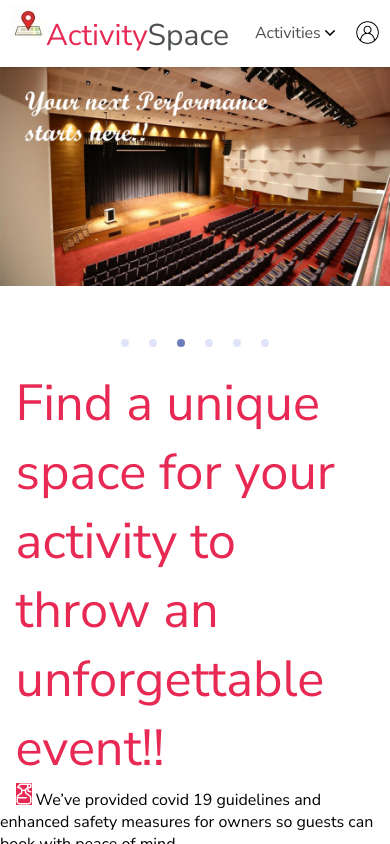
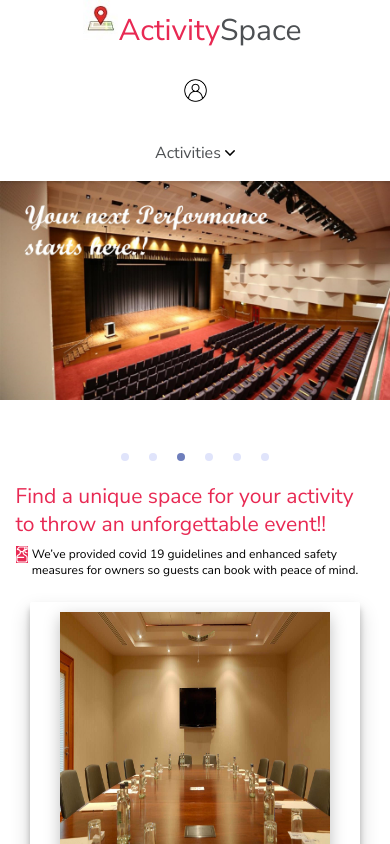
Before and after one commit to sumedha1308/activityspace, a React (Create React App) app: page / in a window 390 px wide. Shown: the top 844 px of the page. Built offline with nearby package versions, Linux system fonts and the light colour scheme; no server answers.

Commit message:
Added changes for mobile screen

```diff
--- a/src/components/HomePage/LoginSigup/LoginSignup.css
+++ b/src/components/HomePage/LoginSigup/LoginSignup.css
@@ -65,3 +65,23 @@ body {
 .loginPass {
   margin: 30px;
 }
+
+@media screen and (max-width: 675px) {
+    .login_form {
+    width: 320px;
+    height: 350px;
+    background: #fff;
+    border-radius: 5px;
+    border: solid 1px;
+    margin-left: 5%;
+    }
+    .loginEmail {
+    margin: 20px;
+    padding-left: 10px;
+   }
+   .loginEmailValidation {
+     color: red;
+     font-size: 16px;
+     margin-left: 5%;
+   }
+  }
--- a/src/components/HomePage/LoginSigup/LoginSignup.jsx
+++ b/src/components/HomePage/LoginSigup/LoginSignup.jsx
@@ -152,17 +152,17 @@ class LoginSignup extends React.Component {
 
                   <input className="signupBtn" type="submit" onClick={this.onSignupClick} value="SignUp"></input>
                 </div>
+                {this.state.error !== null ? (
+                  <div className="loginEmailValidation" style={{ color: 'red', fontSize: '16px' }}>
+                    {this.state.error}
+                    {/* {this.state.errorCode === 401 ? <a href="/signup">Signup</a> : null} */}
+                  </div>
+                ) : (
+                  ''
+                )}
               </form>
             </div>
           </div>
-          {this.state.error !== null ? (
-            <p style={{ color: 'red', fontSize: '16px' }}>
-              {this.state.error}
-              {this.state.errorCode === 401 ? <a href="/signup">Signup</a> : null}
-            </p>
-          ) : (
-            ''
-          )}
           <Footer />
         </div>
       </React.Fragment>
--- a/src/components/HomePage/LoginSigup/Signup.css
+++ b/src/components/HomePage/LoginSigup/Signup.css
@@ -64,3 +64,14 @@ body {
 .signupLname {
   margin: 30px;
 }
+
+@media screen and (max-width: 675px) {
+.signup_form {
+    width: 320px;
+    height: 300px;
+    background: #fff;
+    border-radius: 5px;
+    border: solid 1px;
+    margin-left: 5%;
+}
+}
--- a/src/components/HomePage/NavBar/NavBar.css
+++ b/src/components/HomePage/NavBar/NavBar.css
@@ -35,14 +35,6 @@ body {
   padding-top: 20px;
 }
 
-#hamburger {
-  margin-top: 14px;
-}
-
-#hamburger:active{
-  background-color:#d4d4d4;
-
-}
 
   .dropdown-content span {
     display: block;
@@ -68,7 +60,7 @@ body {
 
   .dropdown-nav:hover .dropdown-content{
         display: block;
-        position: absolute;
+        /* position: absolute;  */
 
   }
 
@@ -77,9 +69,6 @@ body {
     color:#e82953;
 
   }
-
-
-
 
   .navbar {
     /*added flex wrap..change in all*/
@@ -100,3 +89,35 @@ body {
     height: 10px;
     width: 10px
   }
+
+@media screen and (max-width: 550px) {
+  .navbar {
+    /*added flex wrap..change in all*/
+        display: flex;
+        flex-direction: column;
+        align-items: center;
+        z-index: 999;
+  }
+
+  .dropdown-content span {
+    display: block;
+    text-decoration: none;
+    min-width: 140px;
+    padding-left: 5px;
+    padding-right: 5px;
+    line-height: 40px;
+    color:#555555;
+    background-color: #f6f8fa;
+    box-shadow: 1px 2px 2px rgb(0 0 0 / 5%), -1px -1px 2px rgb(0 0 0 / 8%);
+
+  }
+  .user-icon {
+  height: 25px;
+  width: 25px;
+  cursor: pointer;
+  /* padding-top: 20px; */
+}
+.dropdown-nav {
+  padding: 0.1vh;
+}
+}
--- a/src/components/HomePage/NavBar/NavBar.jsx
+++ b/src/components/HomePage/NavBar/NavBar.jsx
@@ -34,19 +34,30 @@ class Navbar extends React.Component {
     const loginclick = () => (window.location = '/login');
     const temp = 'Log-in/Sign-up';
     const logout = 'logout';
-    // if (this.props.loginStatus) {
-    //   temp = `Hello, ${this.props.userName}`;
-    //   logout = 'Logout';
-    // } else {
-    //   temp = 'Log-in/Sign-up';
-    // }
     return (
       <React.Fragment>
-        {console.log('this.props.loginStatus', this.props.loginStatus)}
+        {/* {console.log('this.props.loginStatus', this.props.loginStatus)} */}
         <header className="navbar">
           <div className="companyLogo" onClick={logoClick}>
             <img className="companyLogo-icon" src="Logo-Full.jpg" />
             <span className="logoSpace">Activity</span>Space
+          </div>
+          <div className="dropdown-nav">
+            <img className="user-icon" src="/activityPics/user-login-icon.png" />
+            <div className="dropdown-content">
+              {!this.props.loginStatus ? (
+                <span className="box" onClick={loginclick}>
+                  {temp}
+                </span>
+              ) : (
+                <div>
+                  <span className="box">{`Hello, ${this.props.userName}`}</span>
+                  <span className="box" onClick={logoutclick}>
+                    {logout}
+                  </span>
+                </div>
+              )}
+            </div>
           </div>
           <div className="dropdown-nav">
             Activities{' '}
@@ -64,29 +75,6 @@ class Navbar extends React.Component {
               <span onClick={() => activitiesClick('8')}>Family get-together</span>
             </div>
           </div>
-          <div className="dropdown-nav">
-            <img className="user-icon" src="/activityPics/user-login-icon.png" />
-            <div className="dropdown-content">
-              {/* <span className="box" onClick={loginclick}>
-                {temp}
-              </span>
-              <span className="box" onClick={logoutclick}>
-                {logout}
-              </span> */}
-              {!this.props.loginStatus ? (
-                <span className="box" onClick={loginclick}>
-                  {temp}
-                </span>
-              ) : (
-                <div>
-                  <span className="box">{`Hello, ${this.props.userName}`}</span>
-                  <span className="box" onClick={logoutclick}>
-                    {logout}
-                  </span>
-                </div>
-              )}
-            </div>
-          </div>
         </header>
       </React.Fragment>
     );
--- a/src/components/HomePage/Spaces/spaces.css
+++ b/src/components/HomePage/Spaces/spaces.css
@@ -61,15 +61,18 @@ body {
    font-size: 6vh;
  }
 
- .spray-img {
+   .spray-img {
   background-color: #e82953;
   margin-left: 4%;
   margin-right: 1%;
+  height: 2vh;
  }
 
  .covid-safety {
     color: black;
     /* margin-right: 4%; */
+    display: flex;
+    flex-direction: row;
     margin-bottom: 3%;
  }
 
@@ -115,4 +118,30 @@ body {
     display:grid;
     grid-template-columns: 1fr;
     }
+   .product-headline {
+    color: #e82953;
+    margin-top: 4%;
+    margin-left: 4%;
+    margin-right: 4%;
+    font-size: 2.5vh;
+  }
+  .spray-img {
+  background-color: #e82953;
+  margin-left: 4%;
+  margin-right: 1%;
+  height: 2vh;
+ }
+ .covid-safety {
+    color: black;
+    /* margin-right: 4%; */
+    display: flex;
+    flex-direction: row;
+    margin-bottom: 3%;
+    margin-top: 2%;
+ }
+ .covid-guideline {
+    color: black;
+    margin-bottom: 3%;
+    font-size: 12px;
+ }
 }
--- a/src/components/HomePage/Spaces/spaces.jsx
+++ b/src/components/HomePage/Spaces/spaces.jsx
@@ -9,8 +9,10 @@ function Product() {
       <div className="product-headline">Find a unique space for your activity to throw an unforgettable event!!</div>
       <div className="covid-safety">
         <img className="spray-img" src="/activityPics/spray-bottle-white.svg"></img>
-        We’ve provided covid 19 guidelines and enhanced safety measures for owners so guests can book with peace of
-        mind.
+        <div className="covid-guideline">
+          We’ve provided covid 19 guidelines and enhanced safety measures for owners so guests can book with peace of
+          mind.
+        </div>
       </div>
       <main className="main-content">
         <div className="card">
--- /dev/null
+++ b/src/components/Router.jsx
@@ -0,0 +1,27 @@
+/* eslint-disable no-unused-vars */
+/* eslint-disable class-methods-use-this */
+import React from 'react';
+import { BrowserRouter as Router, Route, Switch } from 'react-router-dom';
+import HomePage from './HomePage/HomePage.jsx';
+import LoginSignup from './HomePage/LoginSigup/LoginSignup.jsx';
+import SignUp from './HomePage/LoginSigup/SignUp.jsx';
+import Profile from './HomePage/LoginSigup/Profile.jsx';
+
+class AppRouter extends React.Component {
+  render() {
+    return (
+      <Router>
+        <Switch>
+          <Route exact path="/" component={HomePage} />
+          <Route path="/home" component={HomePage} />
+          <Route exact path="/login" component={LoginSignup} />
+          <Route exact path="/signup" component={SignUp} />
+          <Route exact path="/profile" component={Profile} />
+        </Switch>
+        {/* <Footer /> */}
+      </Router>
+    );
+  }
+}
+
+export default AppRouter;
--- a/src/index.jsx
+++ b/src/index.jsx
@@ -1,29 +1,12 @@
-/* eslint-disable import/no-unresolved */
 /* eslint-disable no-unused-vars */
-/* eslint-disable import/extensions */
 import React from 'react';
 import ReactDOM from 'react-dom';
 import './index.css';
-import { BrowserRouter as Router, Route, Switch } from 'react-router-dom';
-import HomePage from './components/HomePage/HomePage.jsx';
-import LoginSignup from './components/HomePage/LoginSigup/LoginSignup.jsx';
-import SignUp from './components/HomePage/LoginSigup/SignUp.jsx';
-import Profile from './components/HomePage/LoginSigup/Profile.jsx';
+import AppRouter from './components/Router.jsx';
 
-function App() {
-  return (
-    <Router>
-      {/* A <Switch> looks through its children <Route>s and
-            renders the first one that matches the current URL. */}
-      <Switch>
-        <Route exact path="/" component={HomePage} />
-        <Route path="/home" component={HomePage} />
-        <Route exact path="/login" component={LoginSignup} />
-        <Route exact path="/signup" component={SignUp} />
-        <Route exact path="/profile" component={Profile} />
-      </Switch>
-    </Router>
-  );
-}
-
-ReactDOM.render(<App />, document.getElementById('root'));
+ReactDOM.render(
+  <React.StrictMode>
+    <AppRouter />
+  </React.StrictMode>,
+  document.getElementById('root'),
+);
```
